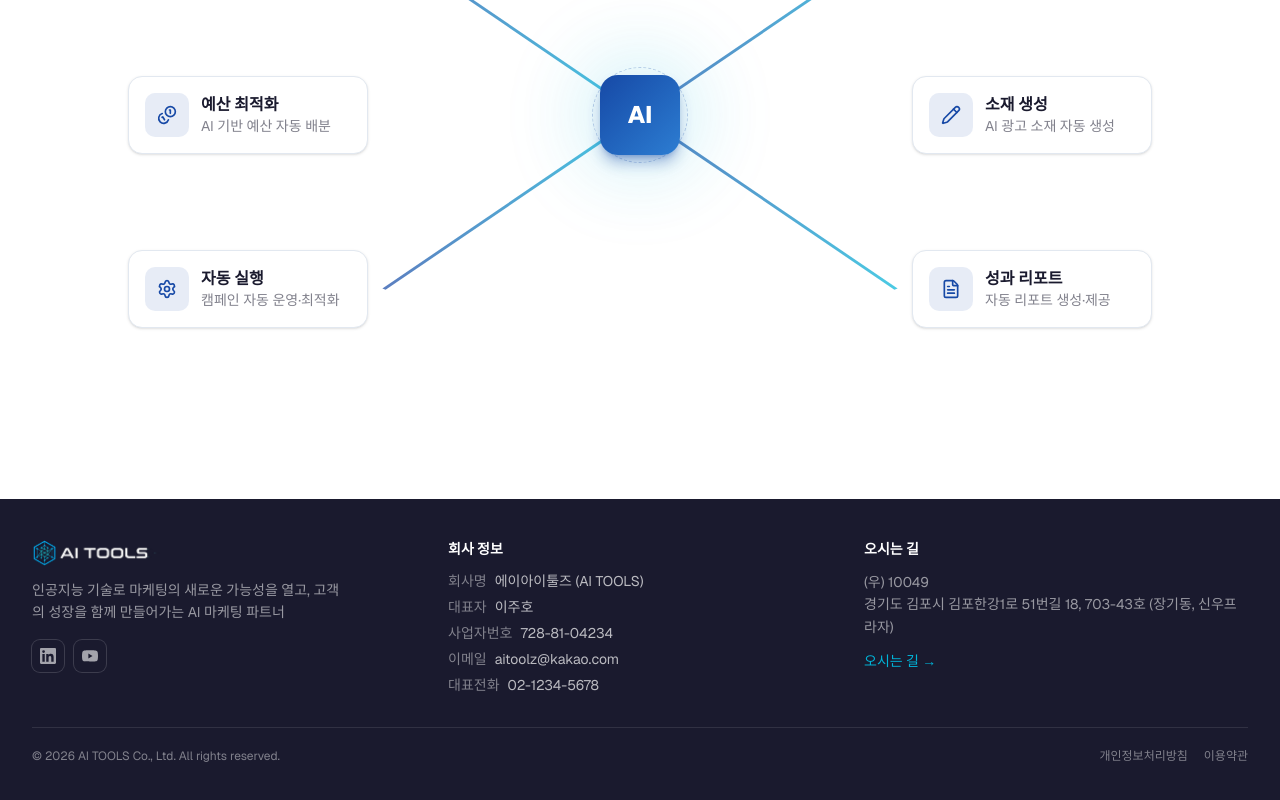
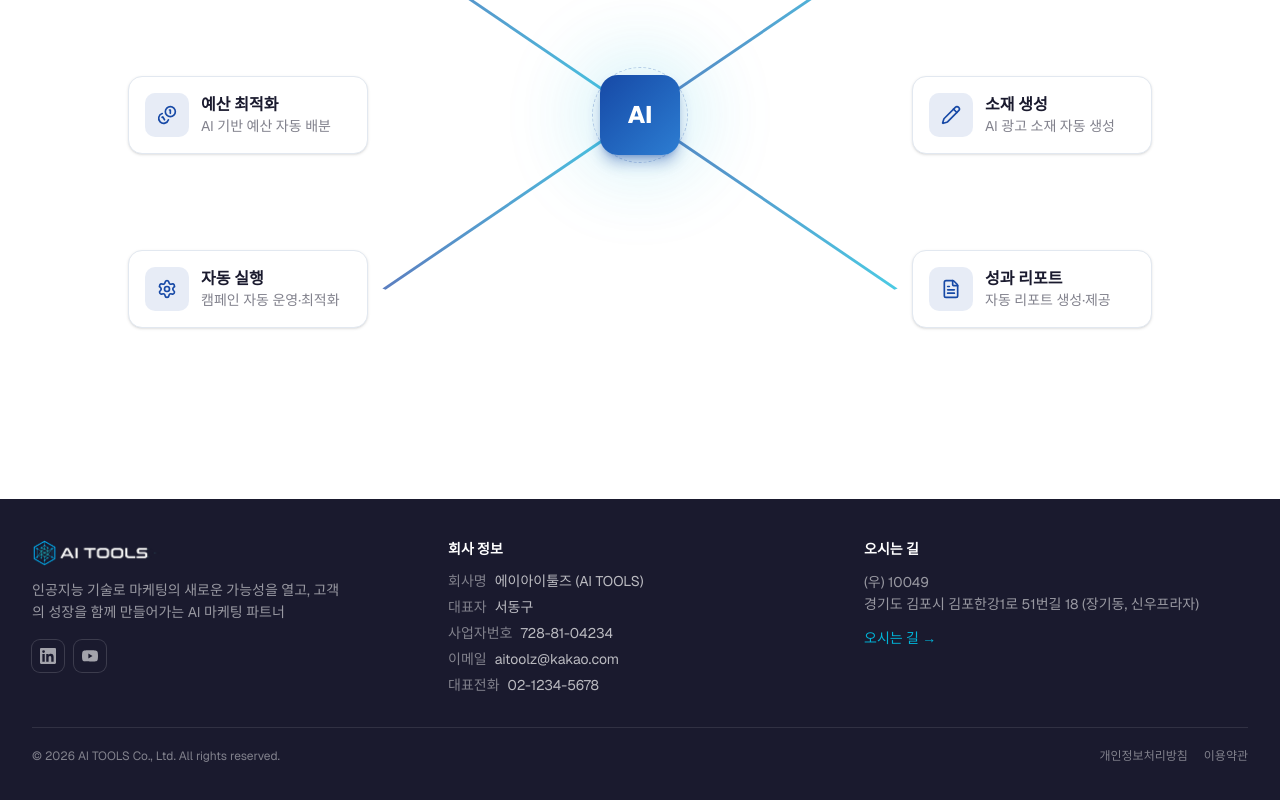
Before and after one commit to BuffSo/aitools, a Next.js app: page / in a window 1280 px wide. Shown: the part 1177-1977 px from the top of the page. Built offline with nearby package versions, Linux system fonts and the light colour scheme.

Commit message:
fix(company): correct CEO to 서동구 and simplify address
- CEO 이주호 → 서동구 (matches business registration)
- address: drop unit "703-43호" → 경기도 김포시 김포한강1로 51번길 18 (장기동, 신우프라자)
- sync SPEC §3 footer, footer unit test, and T3 task note

```diff
--- a/content/company.ts
+++ b/content/company.ts
@@ -3,12 +3,12 @@ export const COMPANY = {
   nameKo: "에이아이툴즈",
   nameEn: "AI TOOLS",
   legalName: "AI TOOLS Co., Ltd.",
-  ceo: "이주호",
+  ceo: "서동구",
   bizNo: "728-81-04234",
   email: "aitoolz@kakao.com",
   phone: "02-1234-5678", // 플레이스홀더 — 추후 확정
   zip: "10049",
-  address: "경기도 김포시 김포한강1로 51번길 18, 703-43호 (장기동, 신우프라자)",
+  address: "경기도 김포시 김포한강1로 51번길 18 (장기동, 신우프라자)",
   domain: "aitoolz.kr",
   slogan:
     "인공지능 기술로 마케팅의 새로운 가능성을 열고, 고객의 성장을 함께 만들어가는 AI 마케팅 파트너",
--- a/tasks/todo.md
+++ b/tasks/todo.md
@@ -36,7 +36,7 @@
 ### [x] T3. 푸터 ✅
 - **목표**: 4단 푸터 + 회사정보 + SNS + 저작권.
 - **의존성**: T1.
-- **구현**: 컬럼1 로고(`logo-horizontal.png`, 다크 배경)+슬로건 / 컬럼2 회사명·대표 이주호·사업자 728-81-04234·이메일 aitoolz@kakao.com·대표전화(플레이스홀더) / 컬럼3 주소(우 10049, 김포…) / 컬럼4 바로가기+SNS. 저작권 **© 2026 AI TOOLS Co., Ltd.** + 개인정보처리방침·이용약관.
+- **구현**: 컬럼1 로고(`logo-horizontal.png`, 다크 배경)+슬로건 / 컬럼2 회사명·대표 서동구·사업자 728-81-04234·이메일 aitoolz@kakao.com·대표전화(플레이스홀더) / 컬럼3 주소(우 10049, 김포…) / 컬럼4 바로가기+SNS. 저작권 **© 2026 AI TOOLS Co., Ltd.** + 개인정보처리방침·이용약관.
 - **AC**: SPEC §3 푸터 일치 / 4단→2×2→1단 반응형.
 - **검증**: 스모크(푸터 정보 텍스트 존재).
 
```
Also changed, not shown: 2 other files (tests, documents, lock files or other folders).
